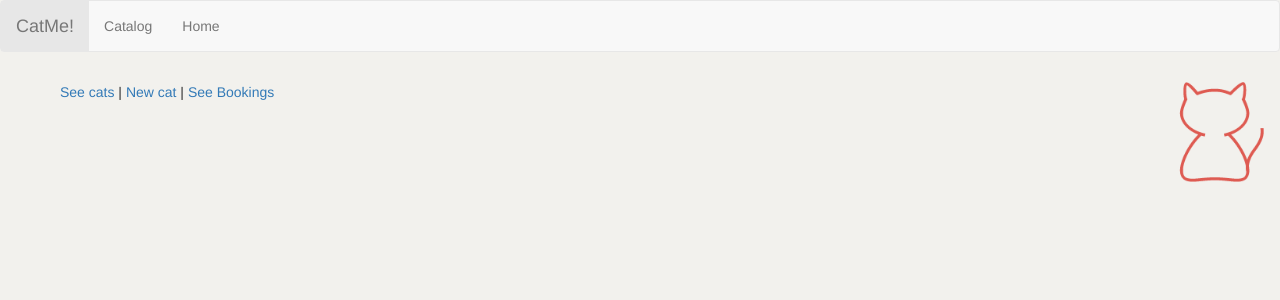
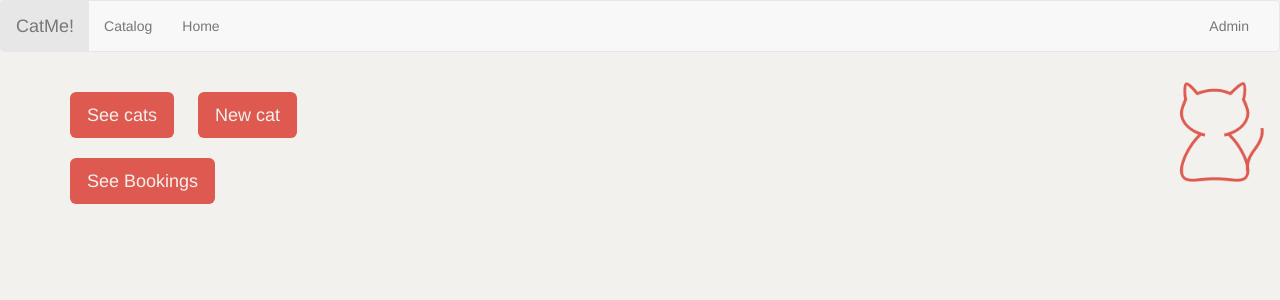
Before and after one commit to meuc/cat, a Rails app: page /admin in a window 1280 px wide. Shown: the top 300 px of the page. Run offline with Rails 7, Linux system fonts and the light colour scheme; style sheets or scripts are compiled from the project's sources; parts of the project's set-up code (start-up, migrations or seed data) failed here and were passed over; some libraries are stand-ins or nearby versions.

Commit message:
design tweaks, dashboard, email content, flash notice

```diff
--- a/app/assets/stylesheets/application.css.scss
+++ b/app/assets/stylesheets/application.css.scss
@@ -92,6 +92,26 @@ body {
 	}
 }
 
+.dashboard-wrap {
+	a {
+		background: $accentColor;
+		color: $muteColor;
+		margin: 1rem;
+	}
+}
+
+.admin-cat-list {
+	list-style: none;
+
+	.name {
+		font-size: 4rem;
+	}
+
+	.btn {
+		margin-top: -2rem;
+	}
+}
+
 // General
 h1, h2 {
 	color: $accentColor;
--- a/app/views/admin/dashboards/index.html.erb
+++ b/app/views/admin/dashboards/index.html.erb
@@ -1,3 +1,5 @@
-<%= link_to "See cats", admin_cats_path %> |
-<%= link_to "New cat", new_admin_cat_path %> |
-<%= link_to "See Bookings", admin_reservations_path %>
+<div class="dashboard-wrap">
+	<%= link_to "See cats", admin_cats_path, class: "btn btn-lg" %>
+	<%= link_to "New cat", new_admin_cat_path, class: "btn btn-lg" %><br>
+	<%= link_to "See Bookings", admin_reservations_path, class: "btn btn-lg" %>
+</div>
--- a/app/views/admin/reservations/index.html.erb
+++ b/app/views/admin/reservations/index.html.erb
@@ -3,7 +3,7 @@
 	<ul>
 		<% reservations.each do |reservation| %>
 			<li>
-				<%= reservation.cat.name %> is reserved by <%= reservation.name %> from <%= reservation.starts_at %> to <%= reservation.ends_at %>
+				<%= reservation.cat.name %> is reserved by <%= reservation.name %> from <%= reservation.starts_at.strftime('%d/%m/%Y, %H:%M ') %> to <%= reservation.ends_at.strftime('%H:%M ') %>
 			</li>
 		<% end %>
 	</ul>
--- a/app/views/layouts/application.html.erb
+++ b/app/views/layouts/application.html.erb
@@ -11,7 +11,10 @@
 </head>
 <body>
 	<% if flash.notice.present? %>
-		<div class="flash"><%= flash.notice %></div>
+		<div class="alert alert-success alert-dismissible" role="alert">
+		  <button type="button" class="close" data-dismiss="alert" aria-label="Close"><span aria-hidden="true">&times;</span></button>
+		  <%= flash.notice %>
+		</div>
 	<% end %>
 
 	<nav class="navbar navbar-default">
@@ -30,6 +33,10 @@
 	      <ul class="nav navbar-nav">
 	        <li><%= link_to "Catalog", cats_path %></li>
 	        <li><%= link_to "Home", root_path %></li>
+	      </ul>
+
+	      <ul class="nav navbar-nav navbar-right">
+	        <li><%= link_to "Admin", admin_path %></li>
 	      </ul>
 	    </div><!-- /.navbar-collapse -->
 	  </div><!-- /.container-fluid -->
--- a/app/views/reservation_mailer/confirmation_email.text.erb
+++ b/app/views/reservation_mailer/confirmation_email.text.erb
@@ -1,5 +1,3 @@
 Thank you for your reservation!
 
-See you
-
-<%= @reservation.starts_at %>
+See you <%= @reservation.starts_at.strftime('%d/%m/%Y, %H:%M ') %>.
--- a/app/views/reservations/new.html.erb
+++ b/app/views/reservations/new.html.erb
@@ -12,7 +12,7 @@
 	</div>
 
 	<div class="form-group">
-		<input type="date" class="time-slots-date" data-cat-id="<%= @cat.id %>">
+		<input type="date" class="time-slots-date form-control" data-cat-id="<%= @cat.id %>">
 	</div>
 
 	<div class="form-group">
```
Also changed, not shown: app/views/admin/cats/index.html.erb (+4 -4 lines), app/views/reservations/_time_slots.html.erb (deleted), 3 other files.
